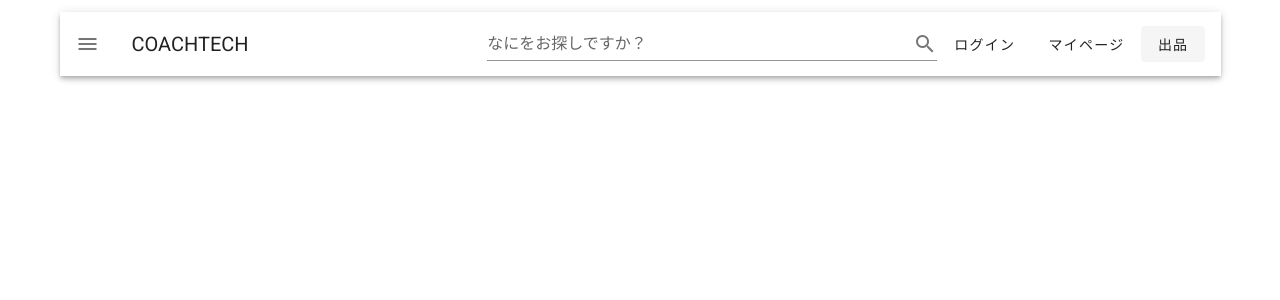
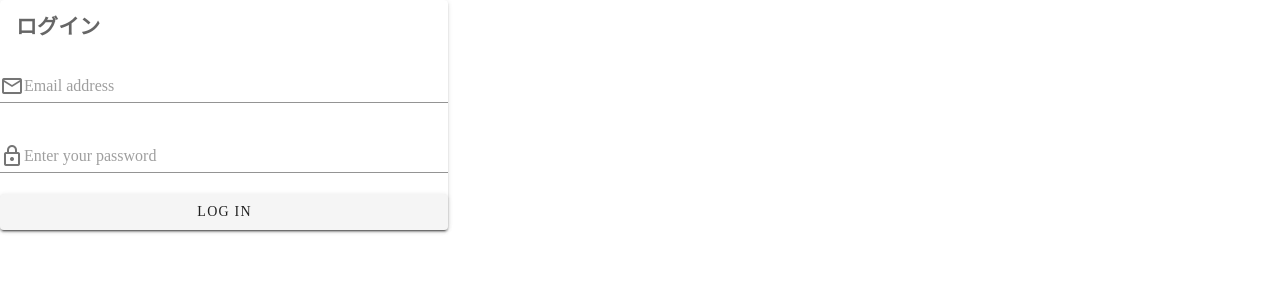
Before and after one commit to Sss-Okubo/FurimaApp, a Nuxt app: page /login in a window 1280 px wide. Shown: the top 300 px of the page. Built offline with nearby package versions, Linux system fonts and the light colour scheme.

Commit message:
Git監視対象の変更

```diff
--- /dev/null
+++ b/pages/login.vue
@@ -0,0 +1,91 @@
+<template>
+  <div>
+    <v-card
+        class="mx-auto pa-12 pb-8"
+        elevation="8"
+        max-width="448"
+        rounded="lg"
+    >
+      <v-card-text>
+        <h2 class="text-center"> ログイン</h2>
+      </v-card-text>
+        <v-text-field
+          density="compact"
+          placeholder="Email address"
+          prepend-inner-icon="mdi-email-outline"
+          variant="outlined"
+          v-model="email" type="email" required
+        >
+        </v-text-field>
+        <v-text-field
+          :append-inner-icon="visible ? 'mdi-eye-off' : 'mdi-eye'"
+          :type="visible ? 'text' : 'password'"
+          density="compact"
+          placeholder="Enter your password"
+          prepend-inner-icon="mdi-lock-outline"
+          variant="outlined"
+          @click:append-inner="visible = !visible"
+          v-model="password" type="password" required
+        >
+        </v-text-field>
+        <v-btn
+          block
+          class="mb-8"
+          color="blue"
+          size="large"
+          variant="tonal"
+          @click="login"
+        >
+          Log In
+        </v-btn>
+      </v-card>
+    </div>
+</template>
+
+
+<script>
+import firebase from '~/plugins/firebase'
+
+export default {
+  layout: 'other',
+  data() {
+    return {
+      email: null,
+      password: null,
+    }
+  },
+  methods: {
+    login() {
+      if (!this.email || !this.password) {
+        alert('メールアドレスまたはパスワードが入力されていません。')
+        return
+      }
+      firebase
+        .auth()
+        .signInWithEmailAndPassword(this.email, this.password)
+        .then(() => {
+          this.$router.push('/')
+        })
+        .catch((error) => {
+          switch (error.code) {
+            case 'auth/invalid-email':
+              alert('メールアドレスの形式が違います。')
+              break
+            case 'auth/user-disabled':
+              alert('ユーザーが無効になっています。')
+              break
+            case 'auth/user-not-found':
+              alert('ユーザーが存在しません。')
+              break
+            case 'auth/wrong-password':
+              alert('パスワードが間違っております。')
+              break
+            default:
+              alert('エラーが起きました。しばらくしてから再度お試しください。')
+              break
+          }
+        })
+    },
+  },
+}
+</script>
```
Also changed, not shown: 2 other files (tests, documents, lock files or other folders).
